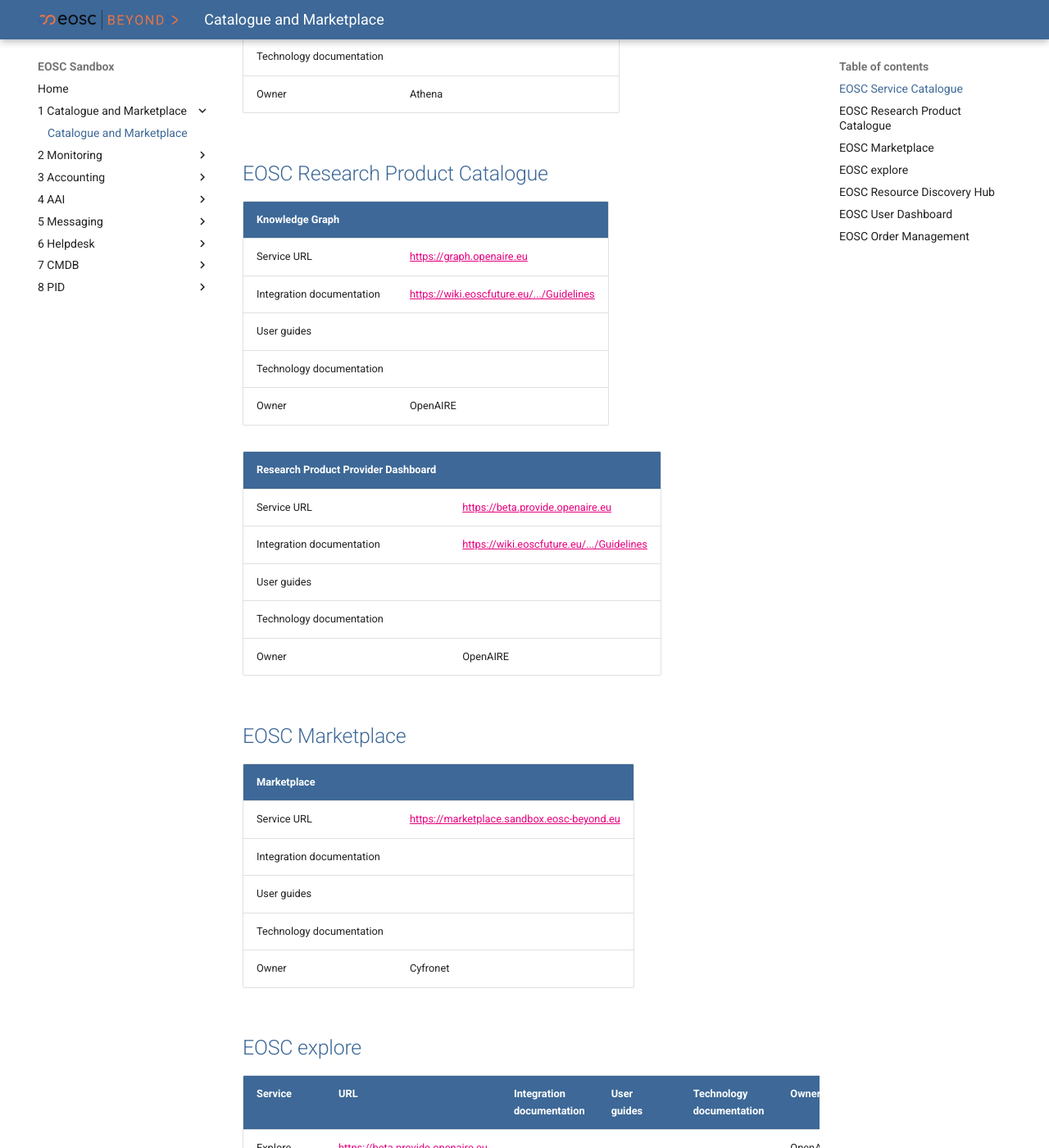
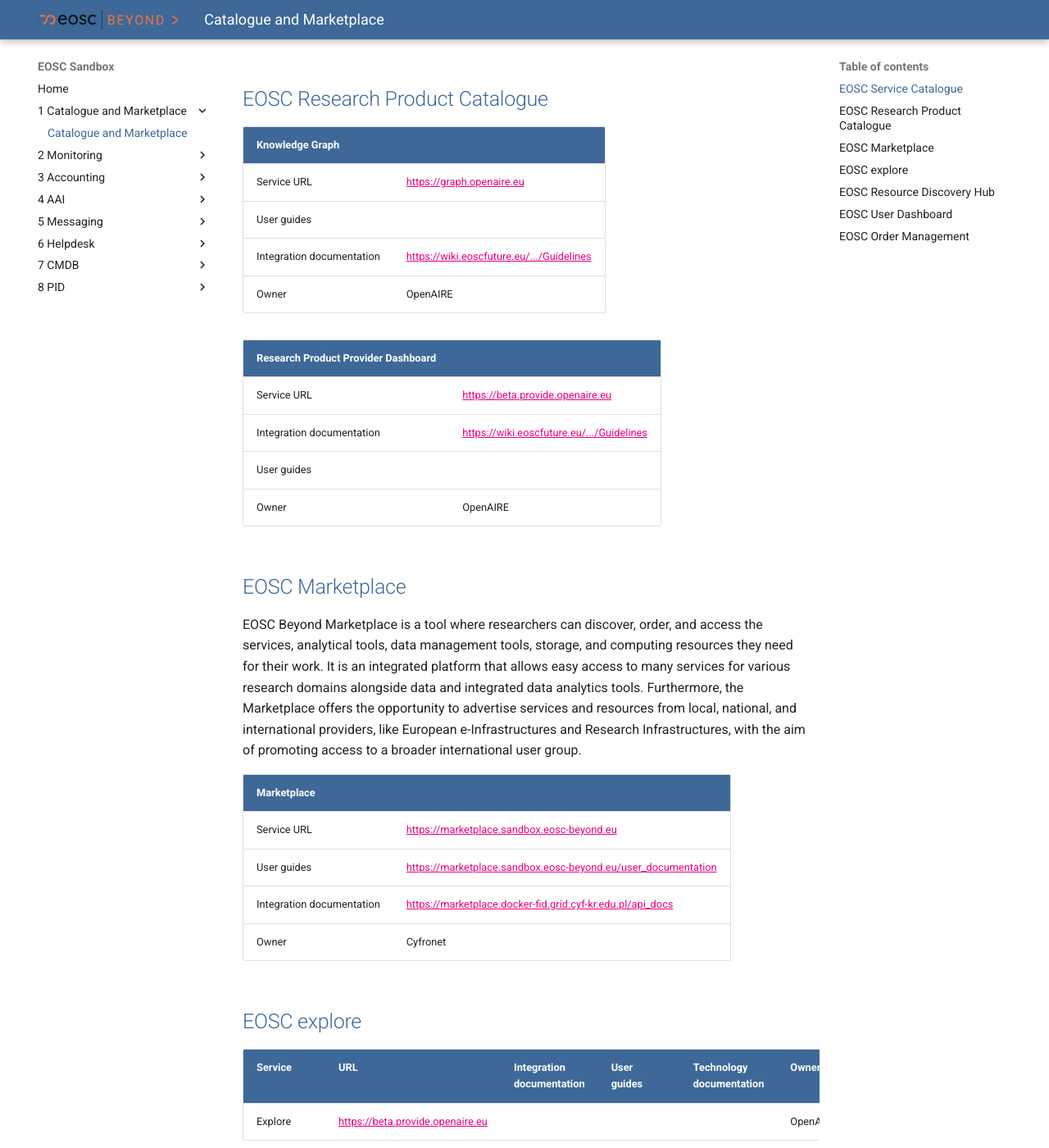
Before and after one commit to eosc-beyond-sandbox/eosc-sandbox, an MkDocs documentation site: the page built from resources/1 Catalogue and Marketplace/Catalogue and Marketplace.md, in a window 1280 px wide and 1400 px high, scrolled down 1145 px. Shown: the whole window at 82% size. Built offline with MkDocs 1.6.1 and Material for MkDocs 9.7.7, drawn with Linux system fonts in a browser that asks for light colours; some of the changed text lies outside the part shown.

Commit message:
EOSC Marketplace update

```diff
--- a/resources/1 Catalogue and Marketplace/Catalogue and Marketplace.md
+++ b/resources/1 Catalogue and Marketplace/Catalogue and Marketplace.md
@@ -11,9 +11,8 @@
 | Registry                  |                                                                          |
 | :------------------------ | :----------------------------------------------------------------------- |
 | Service URL               | <https://api.providers.sandbox.eosc-beyond.eu/api/swagger-ui/index.html> |
+| User guides               |                                                                          |
 | Integration documentation | <https://github.com/madgeek-arc/resource-catalogue-docs>                 |
-| User guides               |                                                                          |
-| Technology documentation  |                                                                          |
 | Owner                     | Athena                                                                   |
 
 The Providers Dashboard facilitates front-end functionality for registering providers and organizations that are eligible to publish their resources in the catalog. It offers features for onboarding and managing these resources effectively. Additionally, the dashboard provides representatives from provider organizations with a comprehensive view of their offerings, along with various usage statistics related to their resources. Moreover, it supports members of the onboarding team by providing tools to manage entries, oversee the onboarding process of providers, and audit the resources that have been onboarded.
@@ -21,9 +20,8 @@
 | Provider Dashboard        |                                                                                                                                                                   |
 | :------------------------ | :---------------------------------------------------------------------------------------------------------------------------------------------------------------- |
 | Service URL               | <https://providers.sandbox.eosc-beyond.eu>                                                                                                                        |
+| User guides               |                                                                                                                                                                   |
 | Integration documentation | [https://wiki.eoscfuture.eu/.../Guidelines](https://wiki.eoscfuture.eu/display/PUBLIC/1.3+EOSC+Service+Catalogue%3A+Architecture+and+Interoperability+Guidelines) |
-| User guides               |                                                                                                                                                                   |
-| Technology documentation  |                                                                                                                                                                   |
 | Owner                     | Athena                                                                                                                                                            |
 
 ## EOSC Research Product Catalogue
@@ -31,9 +29,8 @@
 | Knowledge Graph           |                                                                                                                                                                            |
 | :------------------------ | :------------------------------------------------------------------------------------------------------------------------------------------------------------------------- |
 | Service URL               | <https://graph.openaire.eu>                                                                                                                                                |
+| User guides               |                                                                                                                                                                            |
 | Integration documentation | [https://wiki.eoscfuture.eu/.../Guidelines](https://wiki.eoscfuture.eu/display/PUBLIC/1.2+EOSC+Research+Product+Catalogue%3A+Architecture+and+Interoperability+Guidelines) |
-| User guides               |                                                                                                                                                                            |
-| Technology documentation  |                                                                                                                                                                            |
 | Owner                     | OpenAIRE                                                                                                                                                                   |
 
 | Research Product Provider Dashboard |                                                                                                                                                                            |
@@ -41,18 +38,18 @@
 | Service URL                         | <https://beta.provide.openaire.eu>                                                                                                                                         |
 | Integration documentation           | [https://wiki.eoscfuture.eu/.../Guidelines](https://wiki.eoscfuture.eu/display/PUBLIC/1.2+EOSC+Research+Product+Catalogue%3A+Architecture+and+Interoperability+Guidelines) |
 | User guides                         |                                                                                                                                                                            |
-| Technology documentation            |                                                                                                                                                                            |
 | Owner                               | OpenAIRE                                                                                                                                                                   |
 
 ## EOSC Marketplace
 
-| Marketplace               |                                              |
-| :------------------------ | :------------------------------------------- |
-| Service URL               | <https://marketplace.sandbox.eosc-beyond.eu> |
-| Integration documentation |                                              |
-| User guides               |                                              |
-| Technology documentation  |                                              |
-| Owner                     | Cyfronet                                     |
+EOSC Beyond Marketplace is a tool where researchers can discover, order, and access the services, analytical tools, data management tools, storage, and computing resources they need for their work. It is an integrated platform that allows easy access to many services for various research domains alongside data and integrated data analytics tools. Furthermore, the Marketplace offers the opportunity to advertise services and resources from local, national, and international providers, like European e-Infrastructures and Research Infrastructures, with the aim of promoting access to a broader international user group.
+
+| Marketplace               |                                                                 |
+| :------------------------ | :-------------------------------------------------------------- |
+| Service URL               | <https://marketplace.sandbox.eosc-beyond.eu>                    |
+| User guides               | <https://marketplace.sandbox.eosc-beyond.eu/user_documentation> |
+| Integration documentation | <https://marketplace.docker-fid.grid.cyf-kr.edu.pl/api_docs>    |
+| Owner                     | Cyfronet                                                        |
 
 ## EOSC explore
 
@@ -65,9 +62,8 @@
 | Marketplace               |                                                     |
 | :------------------------ | :-------------------------------------------------- |
 | Search Service            | <https://search.marketplace.sandbox.eosc-beyond.eu> |
+| User guides               |                                                     |
 | Integration documentation |                                                     |
-| User guides               |                                                     |
-| Technology documentation  |                                                     |
 | Owner                     | Cyfronet                                            |
 
 ## EOSC User Dashboard
@@ -75,17 +71,14 @@
 | User Dashboard            |                                     |
 | :------------------------ | :---------------------------------- |
 | Service URL               | <https://my.sandbox.eosc-beyond.eu> |
+| User guides               |                                     |
 | Integration documentation |                                     |
-| User guides               |                                     |
-| Technology documentation  |                                     |
 | Owner                     | Cyfronet                            |
 
 ## EOSC Order Management
 
-| Order Handling System     |                                                                                                                                                            |
-| :------------------------ | :--------------------------------------------------------------------------------------------------------------------------------------------------------- |
-| Service URL               | [Swagger UI](https://marketplace.sandbox.eosc-beyond.eu/api_docs/swagger/index.html?urls.primaryName=EOSC%20Marketplace%20Ordering%20API)                  |
-| Integration documentation | [https://wiki.eoscfuture.eu/.../Guidelines](https://wiki.eoscfuture.eu/display/PUBLIC/5.+Order+Management%3A+Architecture+and+Interoperability+Guidelines) |
-| User guides               |                                                                                                                                                            |
-| Technology documentation  |                                                                                                                                                            |
-| Owner                     | Cyfronet                                                                                                                                                   |
+| Order Handling System     |                                                                                                                                                            |             |   |
+| :------------------------ | :--------------------------------------------------------------------------------------------------------------------------------------------------------- | ----------- | - |
+| Service URL               | [Swagger UI](https://marketplace.sandbox.eosc-beyond.eu/api_docs/swagger/index.html?urls.primaryName=EOSC%20Marketplace%20Ordering%20API)                  | User guides |   |
+| Integration documentation | [https://wiki.eoscfuture.eu/.../Guidelines](https://wiki.eoscfuture.eu/display/PUBLIC/5.+Order+Management%3A+Architecture+and+Interoperability+Guidelines) |             |   |
+| Owner                     | Cyfronet                                                                                                                                                   |             |   |
```
